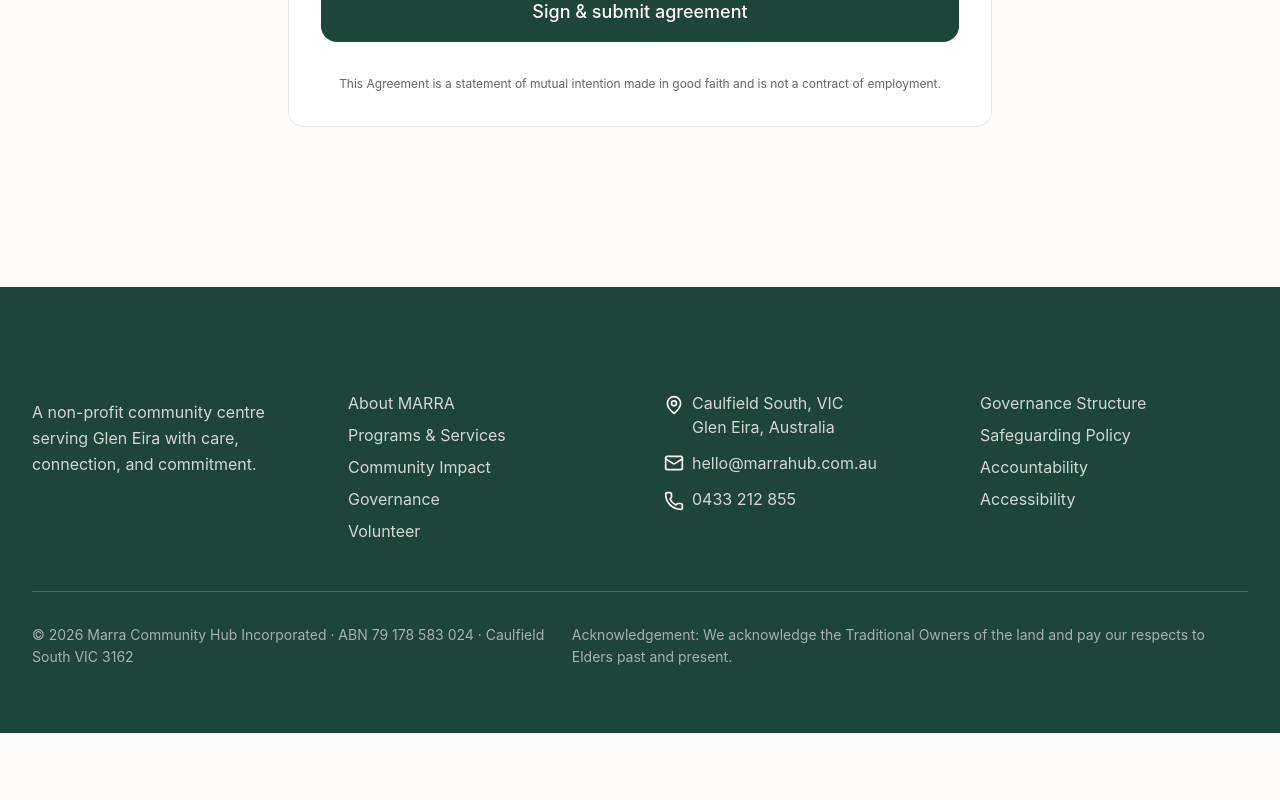
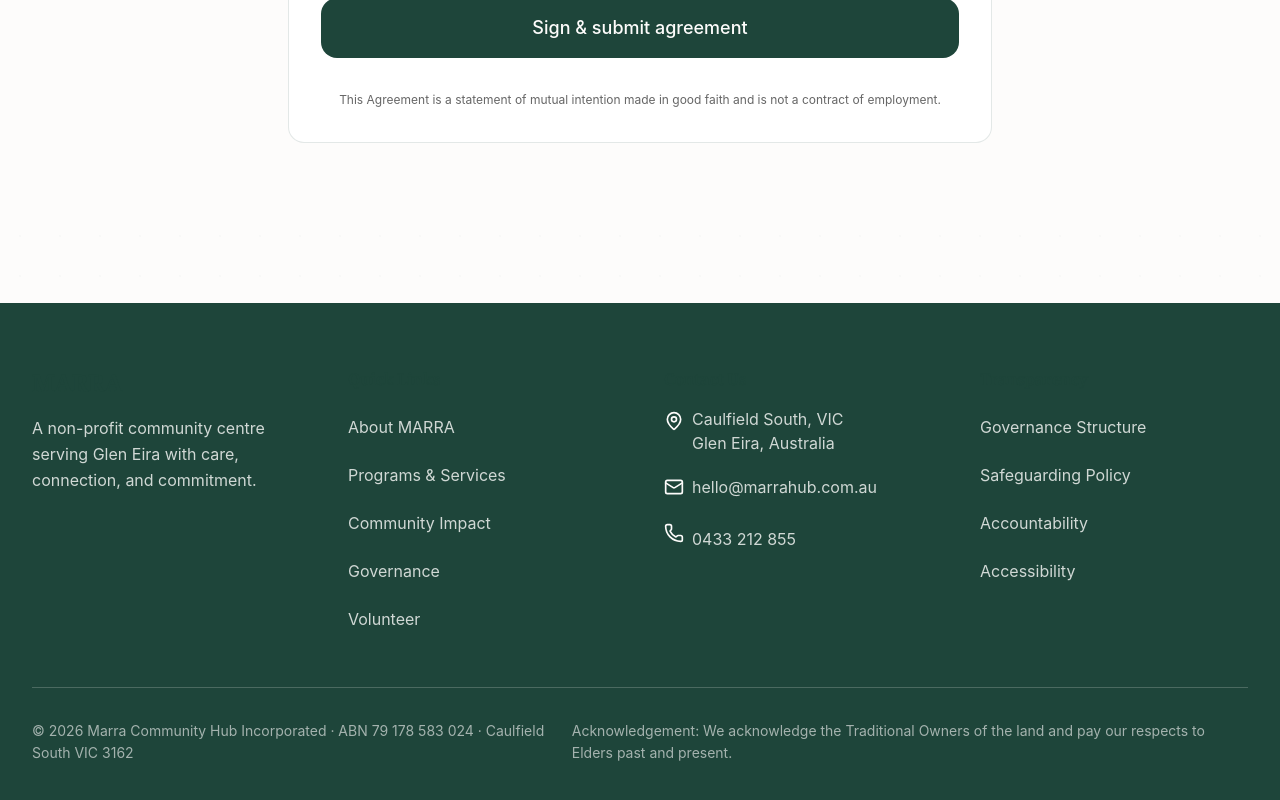
Before and after one commit to Marra-Community-Hub-Incorporated/marrahub-oss, a React (Vite) app: page /volunteer in a window 1280 px wide. Shown: the part 2104-2904 px from the top of the page. Before the commit the page ends 2837 px from the top, so only its background shows below. Built offline with nearby package versions, Linux system fonts and the light colour scheme; no server answers.

Commit message:
fix/a11y-target-size-2-5-8 (#8)
Co-authored-by: Volodymyr <60858466+Xsamsx@users.noreply.github.com>

```diff
--- a/src/app/components/Footer.tsx
+++ b/src/app/components/Footer.tsx
@@ -21,28 +21,28 @@ export function Footer() {
             <h4 className="font-semibold mb-4">Quick Links</h4>
             <ul className="space-y-2">
               <li>
-                <Link to="/about" className="text-primary-foreground/80 hover:text-primary-foreground transition-colors">
+                <Link to="/about" className="inline-block py-2 text-primary-foreground/80 hover:text-primary-foreground transition-colors">
                   About MARRA
                 </Link>
               </li>
               <li>
-                <Link to="/programs" className="text-primary-foreground/80 hover:text-primary-foreground transition-colors">
+                <Link to="/programs" className="inline-block py-2 text-primary-foreground/80 hover:text-primary-foreground transition-colors">
                   Programs & Services
                 </Link>
               </li>
               <li>
-                <Link to="/impact" className="text-primary-foreground/80 hover:text-primary-foreground transition-colors">
+                <Link to="/impact" className="inline-block py-2 text-primary-foreground/80 hover:text-primary-foreground transition-colors">
                   Community Impact
                 </Link>
               </li>
               <li>
-                <Link to="/governance" className="text-primary-foreground/80 hover:text-primary-foreground transition-colors">
+                <Link to="/governance" className="inline-block py-2 text-primary-foreground/80 hover:text-primary-foreground transition-colors">
                   Governance
                 </Link>
               </li>
               {featureFlags.volunteer && (
                 <li>
-                  <Link to="/volunteer" className="text-primary-foreground/80 hover:text-primary-foreground transition-colors">
+                  <Link to="/volunteer" className="inline-block py-2 text-primary-foreground/80 hover:text-primary-foreground transition-colors">
                     Volunteer
                   </Link>
                 </li>
@@ -62,14 +62,14 @@ export function Footer() {
               </li>
               <li className="flex items-center gap-2">
                 <Mail size={20} className="flex-shrink-0" />
-                <a href="mailto:hello@marrahub.com.au" className="text-primary-foreground/80 hover:text-primary-foreground transition-colors">
+                <a href="mailto:hello@marrahub.com.au" className="inline-block py-2 text-primary-foreground/80 hover:text-primary-foreground transition-colors">
                   hello@marrahub.com.au
                 </a>
               </li>
               <li className="flex items-start gap-2">
                 <Phone size={20} className="mt-1 flex-shrink-0" />
                 <div className="text-primary-foreground/80">
-                  <a href="tel:+61433212855" className="hover:text-primary-foreground transition-colors">
+                  <a href="tel:+61433212855" className="inline-block py-2 hover:text-primary-foreground transition-colors">
                     0433 212 855
                   </a>
                 </div>
@@ -82,22 +82,22 @@ export function Footer() {
             <h4 className="font-semibold mb-4">Transparency</h4>
             <ul className="space-y-2">
               <li>
-                <Link to="/governance" className="text-primary-foreground/80 hover:text-primary-foreground transition-colors">
+                <Link to="/governance" className="inline-block py-2 text-primary-foreground/80 hover:text-primary-foreground transition-colors">
                   Governance Structure
                 </Link>
               </li>
               <li>
-                <Link to="/governance#safeguarding" className="text-primary-foreground/80 hover:text-primary-foreground transition-colors">
+                <Link to="/governance#safeguarding" className="inline-block py-2 text-primary-foreground/80 hover:text-primary-foreground transition-colors">
                   Safeguarding Policy
                 </Link>
               </li>
               <li>
-                <Link to="/governance#accountability" className="text-primary-foreground/80 hover:text-primary-foreground transition-colors">
+                <Link to="/governance#accountability" className="inline-block py-2 text-primary-foreground/80 hover:text-primary-foreground transition-colors">
                   Accountability
                 </Link>
               </li>
               <li>
-                <Link to="/contact#accessibility" className="text-primary-foreground/80 hover:text-primary-foreground transition-colors">
+                <Link to="/contact#accessibility" className="inline-block py-2 text-primary-foreground/80 hover:text-primary-foreground transition-colors">
                   Accessibility
                 </Link>
               </li>
--- a/src/app/features/volunteer-agreement/SignaturePad.tsx
+++ b/src/app/features/volunteer-agreement/SignaturePad.tsx
@@ -133,7 +133,7 @@ export const SignaturePad = forwardRef<SignaturePadHandle, SignaturePadProps>(
             type="button"
             onClick={clear}
             disabled={disabled || !hasInk}
-            className="inline-flex items-center gap-1.5 text-sm text-muted-foreground hover:text-primary transition-colors disabled:opacity-50 disabled:pointer-events-none"
+            className=" py-2 inline-flex items-center gap-1.5 text-sm text-muted-foreground hover:text-primary transition-colors disabled:opacity-50 disabled:pointer-events-none"
           >
             <Eraser size={16} />
             Clear signature
--- a/src/app/pages/Contact.tsx
+++ b/src/app/pages/Contact.tsx
@@ -311,7 +311,7 @@ export function Contact() {
                   <div>
                     <h3 className="font-semibold mb-1">Phone</h3>
                     <div className="text-muted-foreground space-y-1">
-                      <a href="tel:+61433212855" className="block hover:text-primary transition-colors">
+                      <a href="tel:+61433212855" className="py-2 block hover:text-primary transition-colors">
                         0433 212 855
                       </a>
                     </div>
@@ -327,7 +327,7 @@ export function Contact() {
                   </div>
                   <div>
                     <h3 className="font-semibold mb-1">Email</h3>
-                    <a href="mailto:hello@marrahub.com.au" className="text-muted-foreground hover:text-primary transition-colors">
+                    <a href="mailto:hello@marrahub.com.au" className="inline-block py-2 text-muted-foreground hover:text-primary transition-colors">
                       hello@marrahub.com.au
                     </a>
                     <p className="text-sm text-muted-foreground mt-1">
```
Also changed, not shown: 1 other file (tests, documents, lock files or other folders).
